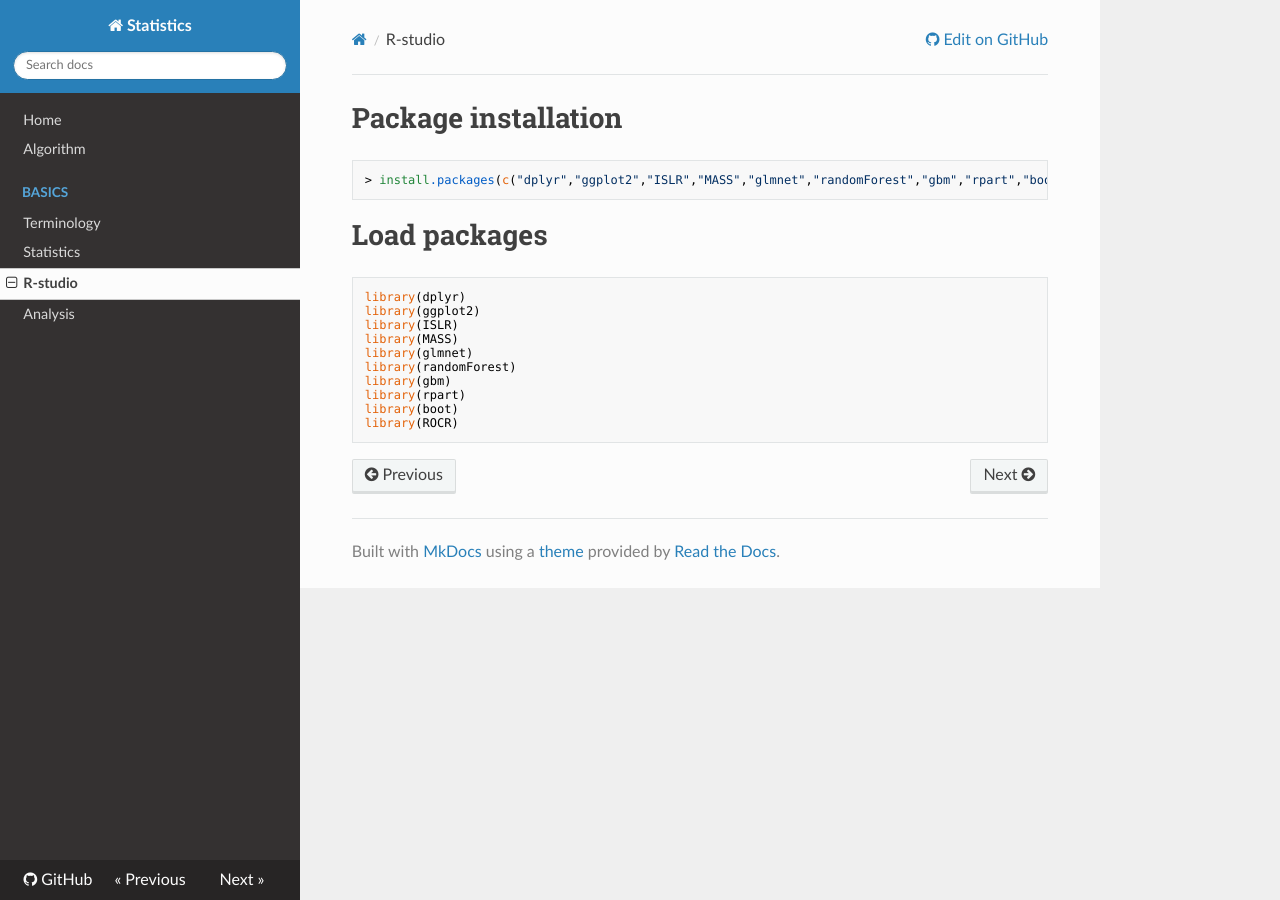
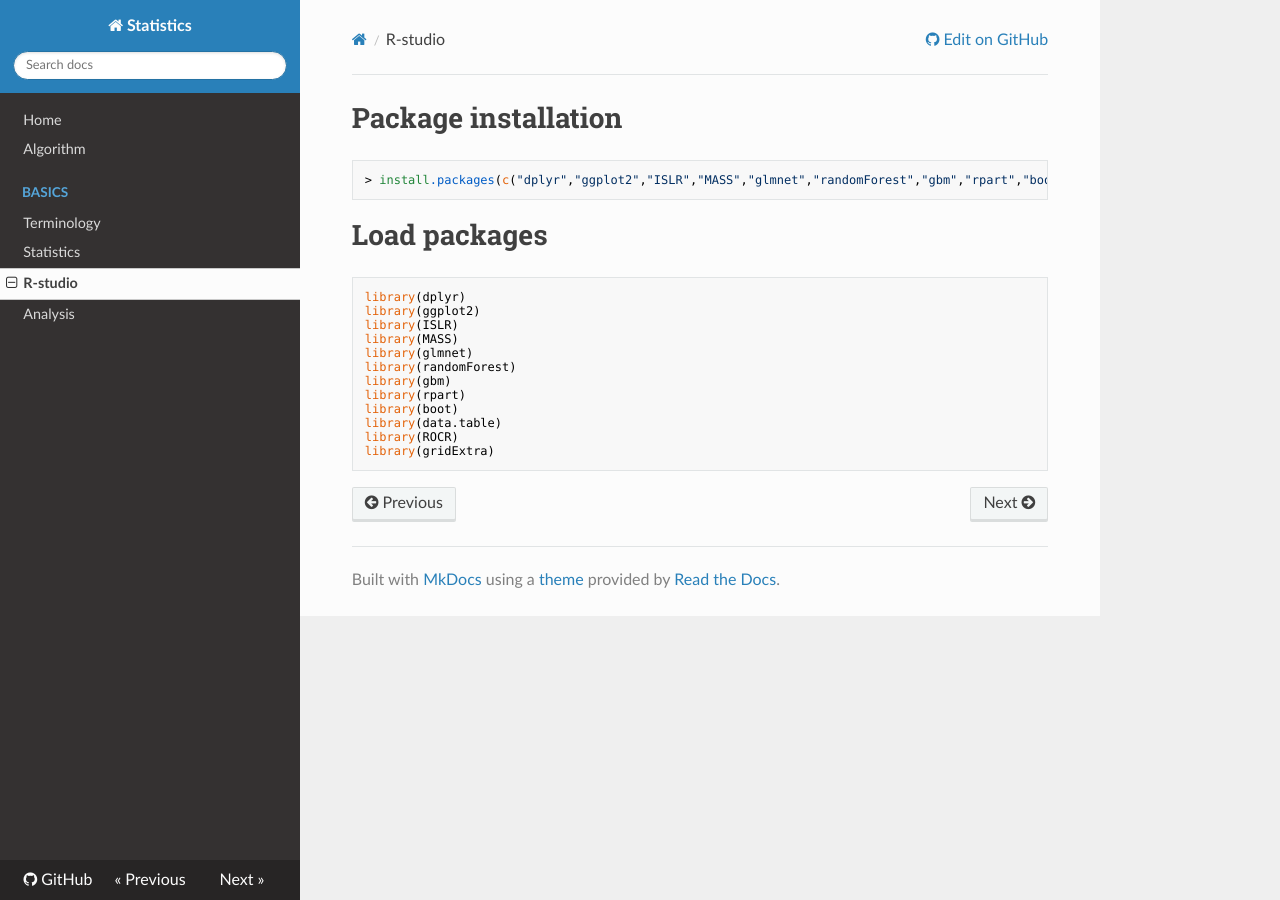
Before and after one commit to WonyoungCho/Statistics, an MkDocs documentation site: the page built from docs/R.md, in a window 1280 px wide. Built offline with MkDocs 1.6.1, drawn with Linux system fonts in a browser that asks for light colours; nearby versions of some CDN libraries; old or Windows-style settings are respelled for this version of MkDocs.

Commit message:
Update R.md

````diff
--- a/docs/R.md
+++ b/docs/R.md
@@ -1,6 +1,6 @@
 # Package installation
 ```
-> install.packages(c("dplyr","ggplot2","ISLR","MASS","glmnet","randomForest","gbm","rpart","boot","ROCR"))
+> install.packages(c("dplyr","ggplot2","ISLR","MASS","glmnet","randomForest","gbm","rpart","boot","ROCR","gridExtra","data.table"))
 ```
 
 # Load packages
@@ -14,5 +14,7 @@ library(randomForest)
 library(gbm)
 library(rpart)
 library(boot)
+library(data.table)
 library(ROCR)
+library(gridExtra)
 ```
````
